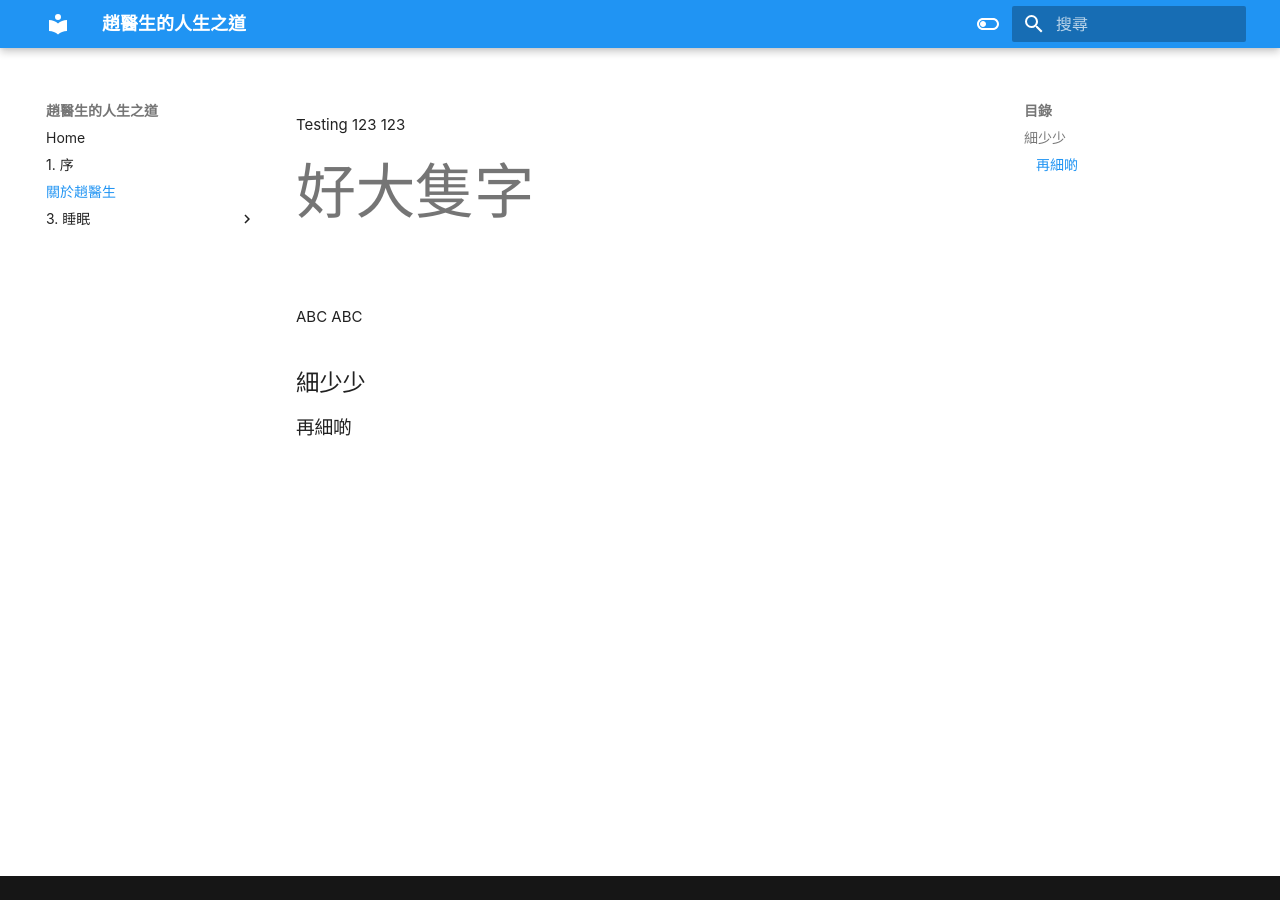
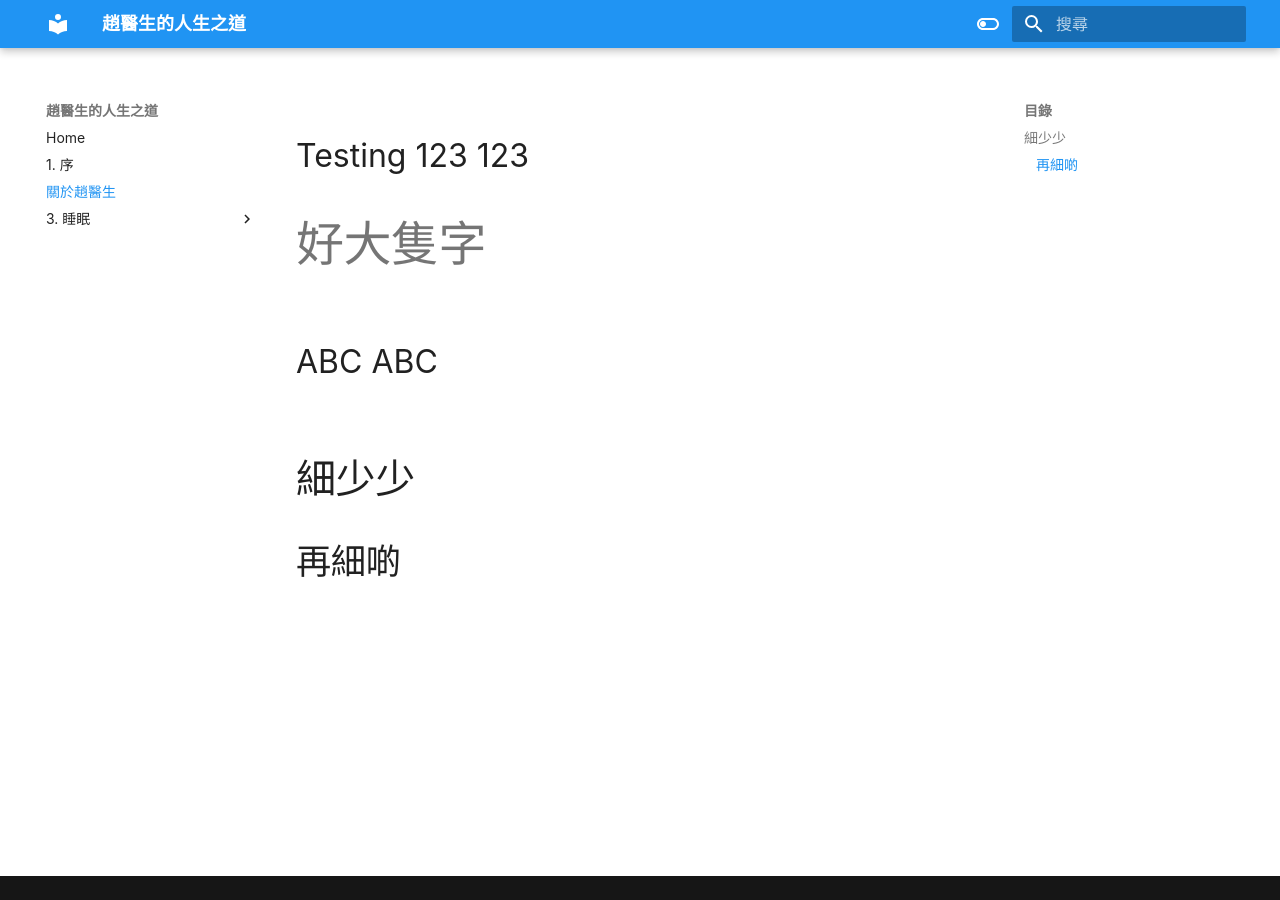
Before and after one commit to okbuddyagi/drochiu, an MkDocs documentation site: the page built from docs/關於趙醫生.md, in a window 1280 px wide. Built offline with MkDocs 1.6.1 and Material for MkDocs 9.7.7, drawn with Linux system fonts in a browser that asks for light colours.

Commit message:
update 2025-09-30 22:08:09

```diff
--- a/docs/stylesheets/extra.css
+++ b/docs/stylesheets/extra.css
@@ -1,7 +1,15 @@
-.md-typeset {
-font-size: 1.5em;
+.md-typeset p {
+font-size: 2em;
 }
 
 .md-typeset h1 {
-font-size: 4em;
+font-size: 3em;
 }
+
+.md-typeset h2 {
+font-size: 2.5em;
+}
+
+.md-typeset h3 {
+font-size: 2.2em;
+}
```
